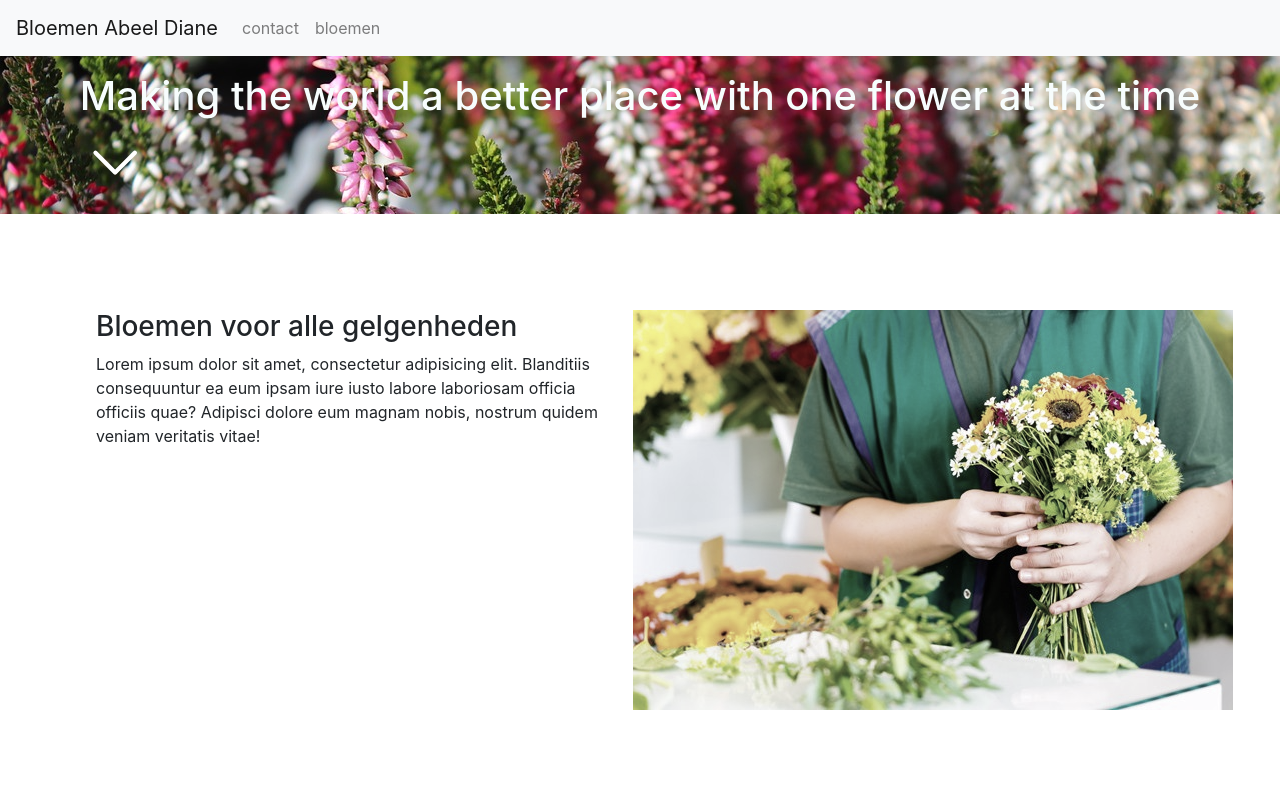
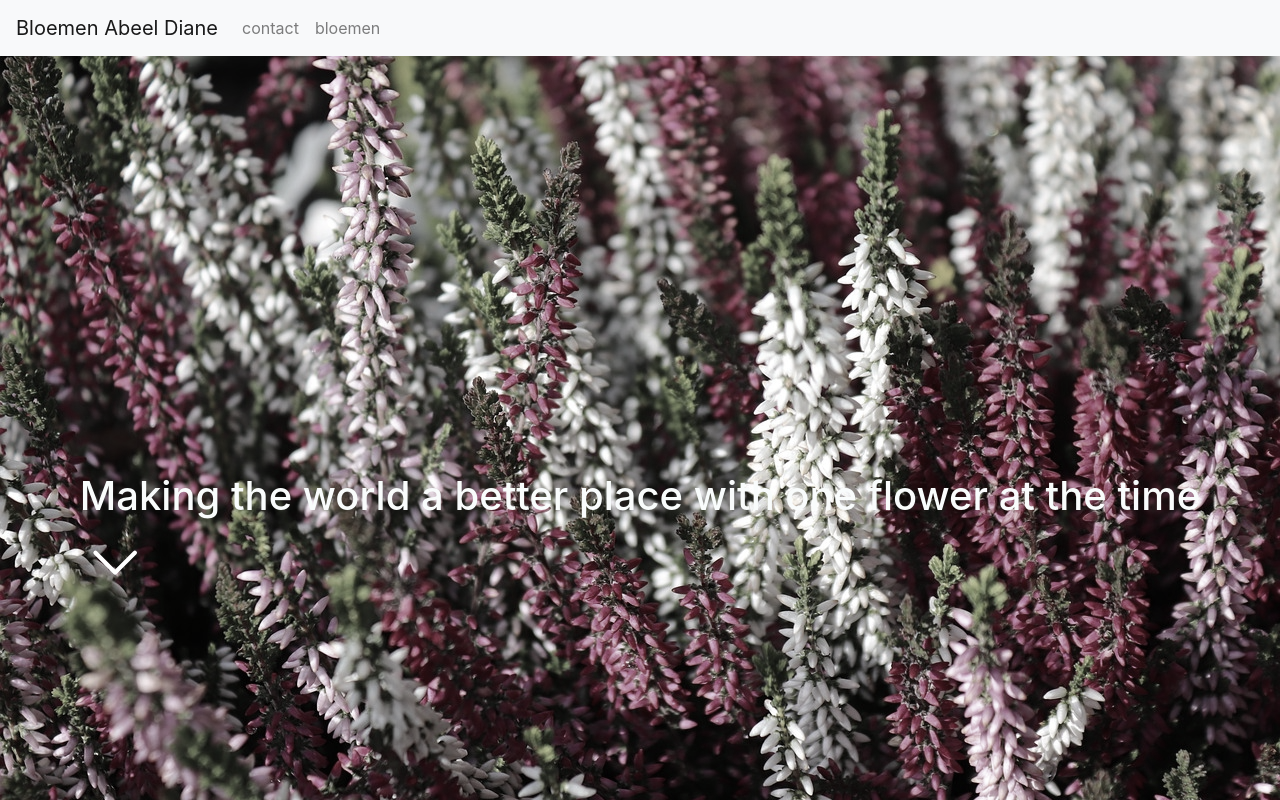
Before and after one commit to bennami/Social-impact, a plain HTML site: page index.html in a window 1280 px wide. Shown: the top 800 px of the page. Drawn offline with nearby package versions, Linux system fonts and the light colour scheme.

Commit message:
last commit 16:55

```diff
--- a/index.html
+++ b/index.html
@@ -30,7 +30,7 @@
 
     <div  id= "cover" class="cover-container d-flex w-100  p-3 mx-auto flex-column">
 
-        <main role="main" class="inner cover">
+        <main role="main" class="inner cover " style="margin-top: 400px">
             <h1 class="cover-heading" style="color: azure">Making the world a better place with one flower at the time</h1>
 
 
--- a/main.scss
+++ b/main.scss
@@ -7,14 +7,16 @@ body {
 
   #cover{
     background-image: url("flowercover.jpg");
-    background-image: grayscale(0.6);
+filter:brightness(0.3);
+    filter:grayscale(0.7);
     background-repeat: no-repeat;
     background-size:100%;
     align-items: center;
+    height: 100vh;
   }
 
   .cover-heading{
-    filter: grayscale(0.6)
+    filter: grayscale(0.2)
   }
 img-fluid{
   width: 100%;
```
Also changed, not shown: main.css, 1 other file.
